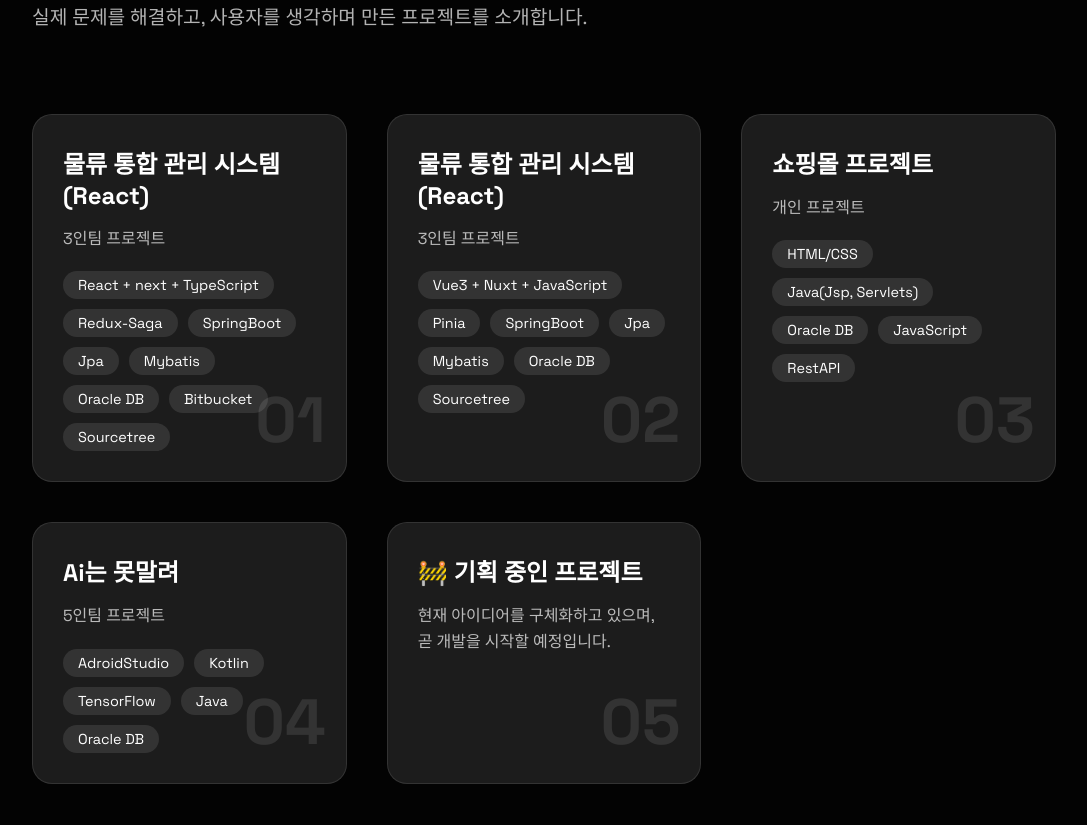
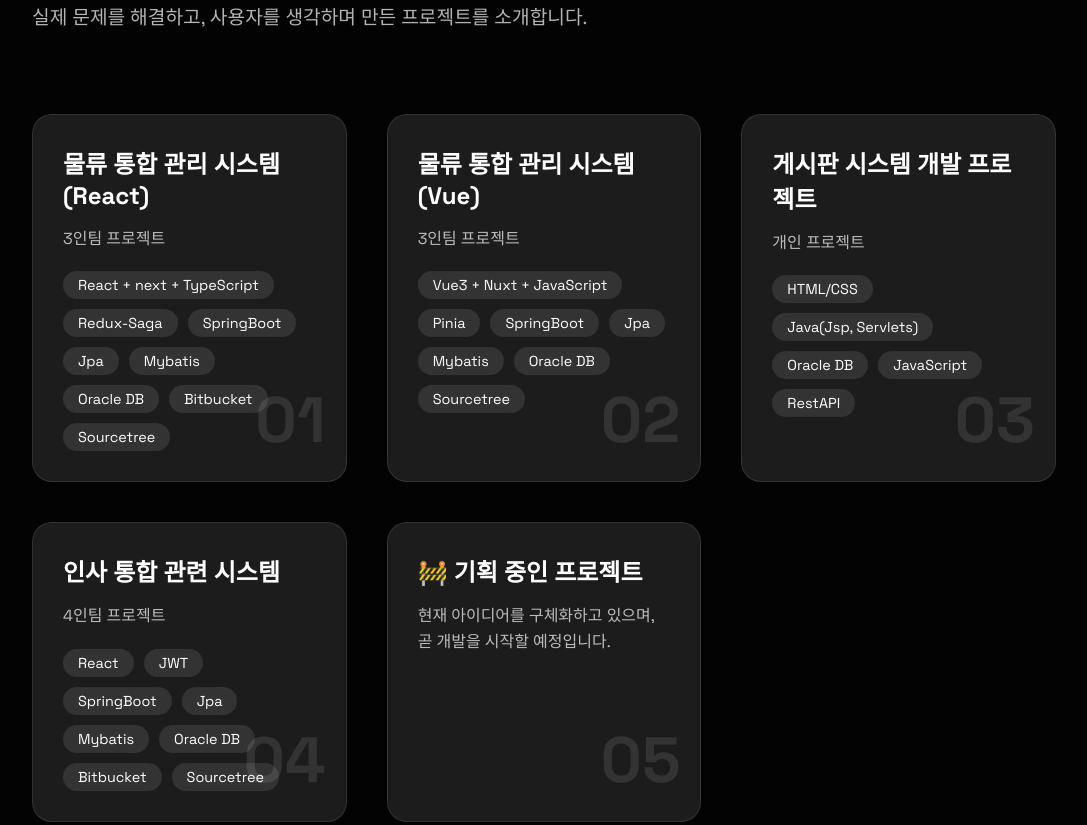
Before and after one commit to hanabe02/hanabe02.github.io, a plain HTML site: page index.html in a window 1280 px wide. Shown: the part 1069-1894 px from the top of the page, without its empty margins (96-1183 px from the left). Drawn offline with nearby package versions, Linux system fonts and the light colour scheme; animation ran at ten frames a second.

Commit message:
Update index.html

```diff
--- a/index.html
+++ b/index.html
@@ -615,7 +615,7 @@
     <!-- 네비게이션 -->
     <nav class="nav">
       <div class="nav-section left">
-        <div class="logo">JH Portfolio</div>
+        <div class="logo">MS Portfolio</div>
       </div>
       <div class="nav-section center">
         <div class="nav-links">
@@ -672,7 +672,7 @@
             <p class="section-subtitle">실제 문제를 해결하고, 사용자를 생각하며 만든 프로젝트를 소개합니다.</p>
         </div>
         <div class="projects-grid">
-            <div class="project-card"  onclick="window.open('Nexacro Logi Project.pdf', '_blank')">
+            <div class="project-card"  onclick="window.open('React Logi Project.pdf', '_blank')">
                 <div class="project-content">
                     <h3 class="project-title">물류 통합 관리 시스템 (React)</h3>
                     <p class="project-description">3인팀 프로젝트</p>
@@ -690,8 +690,8 @@
                 <div class="project-number">01</div>
             </div>
             <div class="project-card">
-                <div class="project-content" onclick="window.open('React Logi Project.pdf', '_blank')">
-                    <h3 class="project-title">물류 통합 관리 시스템 (React)</h3>
+                <div class="project-content" onclick="window.open('Vue Logi Project.pdf', '_blank')">
+                    <h3 class="project-title">물류 통합 관리 시스템 (Vue)</h3>
                     <p class="project-description">3인팀 프로젝트</p>
                     <div class="project-tags">
                         <span class="project-tag">Vue3 + Nuxt + JavaScript </span>
@@ -706,8 +706,8 @@
                 <div class="project-number">02</div>
             </div>
             <div class="project-card">
-                <div class="project-content" onclick="window.open('쇼핑몰 프로젝트.pdf', '_blank')">
-                    <h3 class="project-title">쇼핑몰 프로젝트</h3>
+                <div class="project-content" onclick="window.open('게시판 프로젝트.pdf', '_blank')">
+                    <h3 class="project-title">게시판 시스템 개발 프로젝트</h3>
                     <p class="project-description">개인 프로젝트</p>
                     <div class="project-tags">
                         <span class="project-tag">HTML/CSS</span>
@@ -720,15 +720,18 @@
                 <div class="project-number">03</div>
             </div>
             <div class="project-card">
-                <div class="project-content" onclick="window.open('인공지능 기반 스마트 홈 트레이닝 시스템(AI는 못말려).pdf', '_blank')">
-                    <h3 class="project-title">Ai는 못말려</h3>
-                    <p class="project-description">5인팀 프로젝트</p>
+                <div class="project-content" onclick="window.open('인사 통합 관련 시스템.pdf', '_blank')">
+                    <h3 class="project-title">인사 통합 관련 시스템</h3>
+                    <p class="project-description">4인팀 프로젝트</p>
                     <div class="project-tags">
-                        <span class="project-tag">AdroidStudio</span>
-                        <span class="project-tag">Kotlin</span>
-                        <span class="project-tag">TensorFlow</span>
-                        <span class="project-tag">Java</span>
+                        <span class="project-tag">React</span>
+                        <span class="project-tag">JWT</span>
+                        <span class="project-tag">SpringBoot</span>
+                        <span class="project-tag">Jpa</span>
+                        <span class="project-tag">Mybatis</span>
                         <span class="project-tag">Oracle DB</span>
+                        <span class="project-tag">Bitbucket</span>
+                        <span class="project-tag">Sourcetree</span>
                     </div>
                 </div>
                 <div class="project-number">04</div>
```
